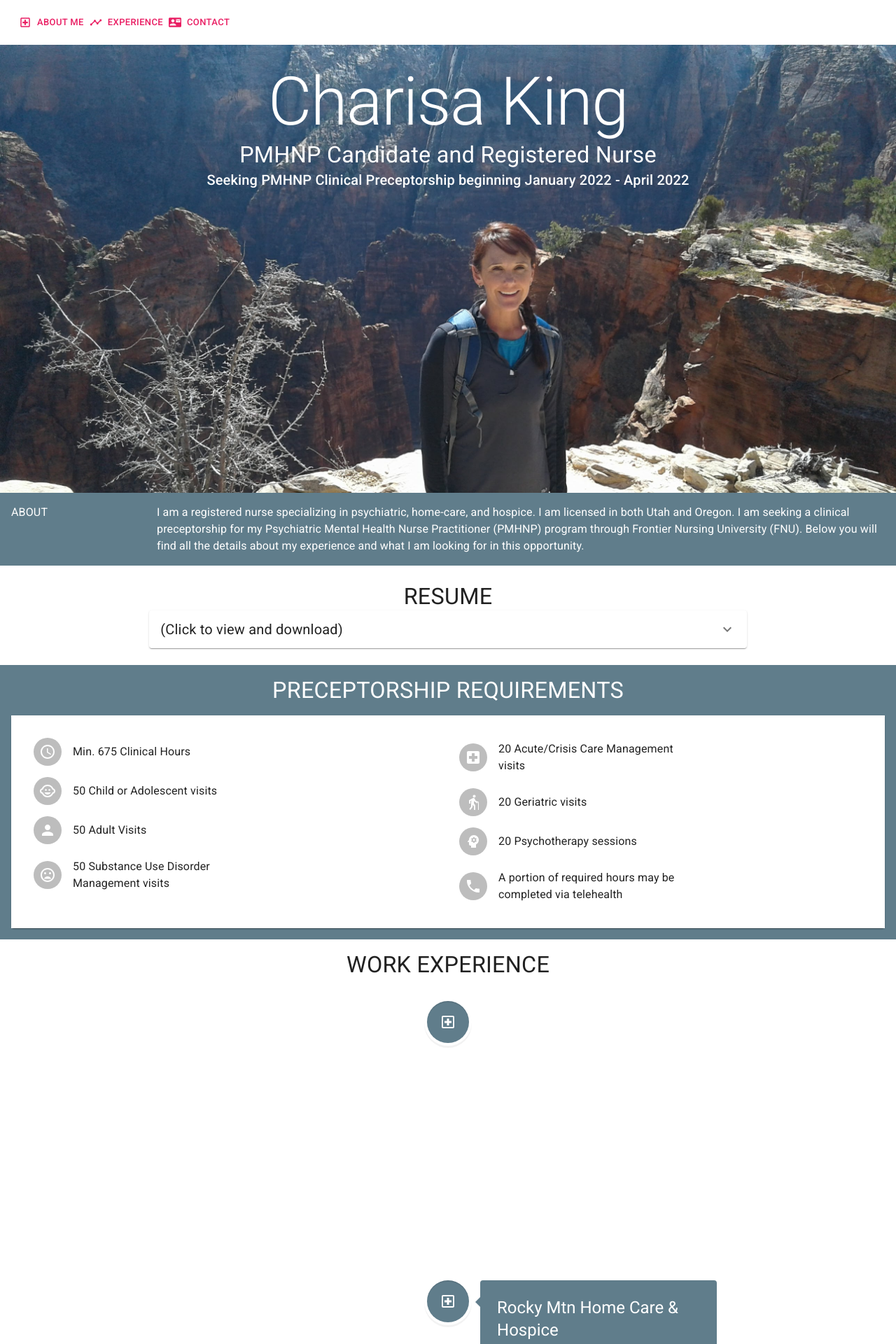
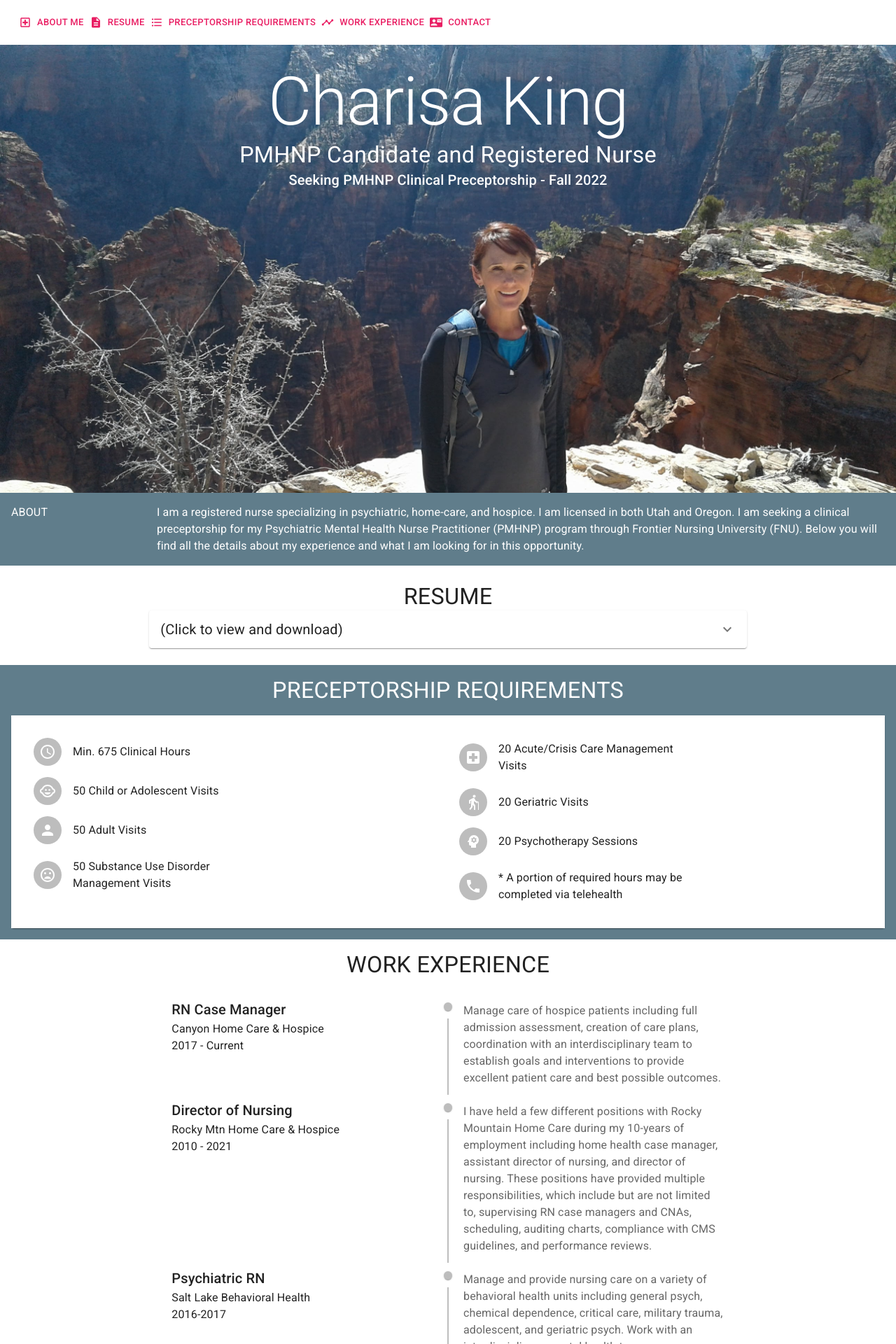
Before and after one commit to rickahlander/charisakingresume, a React (Create React App) app: page / in a window 1280 px wide. Shown: the top 1920 px of the page at 70% size. Built offline with nearby package versions, Linux system fonts and the light colour scheme.

Commit message:
Update timeline

```diff
--- a/package.json
+++ b/package.json
@@ -7,6 +7,7 @@
     "@emotion/react": "^11.4.1",
     "@emotion/styled": "^11.3.0",
     "@mui/icons-material": "^5.0.0",
+    "@mui/lab": "^5.0.0-alpha.49",
     "@mui/material": "^5.0.0",
     "@testing-library/jest-dom": "^4.2.4",
     "@testing-library/react": "^9.3.2",
@@ -15,8 +16,7 @@
     "react-dom": "^17.0.2",
     "react-scripts": "4.0.3",
     "react-scroll": "^1.8.4",
-    "react-swipeable-views": "^0.14.0",
-    "react-vertical-timeline-component": "^3.3.0"
+    "react-swipeable-views": "^0.14.0"
   },
   "scripts": {
     "start": "react-scripts start",
--- a/src/App.js
+++ b/src/App.js
@@ -31,7 +31,7 @@ function App() {
       <Box>
         <AppBar />
         <Marquee />
-        <Box name="about">
+        <Box name="about me">
           <About />
         </Box>
         <Hidden smDown>
@@ -39,10 +39,10 @@ function App() {
             <Resume />
           </Box>
         </Hidden>
-        <Box name="requirements">
+        <Box name="preceptorship requirements">
           <Requirements />
         </Box>
-        <Box name="timeline">
+        <Box name="work experience">
           <Projects />
         </Box>
         <Box name="portfolio">
--- a/src/components/AppBar/index.jsx
+++ b/src/components/AppBar/index.jsx
@@ -10,11 +10,14 @@ import Box from "@mui/material/Box";
 import AboutIcon from "@mui/icons-material/LocalHospitalOutlined";
 import TimelineIcon from "@mui/icons-material/Timeline";
 import ContactIcon from "@mui/icons-material/ContactMail";
+import DescriptionIcon from '@mui/icons-material/Description';
+import FormatListBulletedIcon from '@mui/icons-material/FormatListBulleted';
 
 //REACT SCROLL
 import {
   Link,
 } from "react-scroll";
+import { IconButton } from "@mui/material";
 
 
 const buttons = [
@@ -24,7 +27,17 @@ const buttons = [
     key: "key4"
   },
   {
-    label: "experience",
+    label: "resume",
+    Icon: <DescriptionIcon />,
+    key: "key6"
+  },
+  {
+    label: "preceptorship requirements",
+    Icon: <FormatListBulletedIcon />,
+    key: "key7"
+  },
+  {
+    label: "work experience",
     Icon: <TimelineIcon />,
     key: "key5"
   },
@@ -43,22 +56,12 @@ const renderButton = ({ label, Icon, key }) => (
   </Link>
 );
 
-export default function ButtonAppBar({ isDarkTheme, setUseDarkTheme }) {
+export default function ButtonAppBar() {
   return (
     <Box sx={{ flexGrow: 1 }}>
       <AppBar position="static" color="secondary">
         <Toolbar>
-          <Grid direction="row" container justifyContent="space-between">
-            <Grid item>
-              <Grid direction="row" container justifyContent="flex-start">
-                <Hidden smDown>
-                  <Grid item>
-                    {buttons.map(renderButton)}
-                  </Grid>
-                </Hidden>
-              </Grid>
-            </Grid>
-          </Grid>
+          {buttons.map(renderButton)}
         </Toolbar>
       </AppBar>
     </Box>
--- a/src/components/Marquee/index.jsx
+++ b/src/components/Marquee/index.jsx
@@ -3,14 +3,13 @@ import Typography from "@mui/material/Typography";
 import img from "../../assets/images/charisa-zions.jpg";
 import Grid from "@mui/material/Grid";
 
-export default function PaperSheet({ isDarkTheme }) {
+export default function PaperSheet() {
   return (
     <Grid sx={{
       background: `url(${img}) no-repeat center top;`,
       backgroundSize: "cover",
       height: "800px",
       maxHeight: "80vh",
-      filter: isDarkTheme ? "grayscale(100%)" : "",
       padding: "16px"
     }}
       container
@@ -30,7 +29,7 @@ export default function PaperSheet({ isDarkTheme }) {
       </Grid>
       <Grid item>
         <Typography sx={{ color: "white" }} variant="h6">
-        Seeking PMHNP Clinical Preceptorship beginning January 2022 - April 2022
+        Seeking PMHNP Clinical Preceptorship - Fall 2022
         </Typography>
       </Grid>
       <Grid item xs={8}>
--- a/src/components/Requirements/index.jsx
+++ b/src/components/Requirements/index.jsx
@@ -68,7 +68,7 @@ const Requirements = () => (
                       <ChildCareIcon />
                     </Avatar>
                   </ListItemAvatar>
-                  <ListItemText primary="50 Child or Adolescent visits" />
+                  <ListItemText primary="50 Child or Adolescent Visits" />
                 </ListItem>
                 <ListItem>
                   <ListItemAvatar>
@@ -84,7 +84,7 @@ const Requirements = () => (
                       <MoodBadIcon />
                     </Avatar>
                   </ListItemAvatar>
-                  <ListItemText primary="50 Substance Use Disorder Management visits" />
+                  <ListItemText primary="50 Substance Use Disorder Management Visits" />
                 </ListItem>
               </List>
             </Grid>
@@ -96,7 +96,7 @@ const Requirements = () => (
                       <LocalHospitalIcon />
                     </Avatar>
                   </ListItemAvatar>
-                  <ListItemText primary="20 Acute/Crisis Care Management visits" />
+                  <ListItemText primary="20 Acute/Crisis Care Management Visits" />
                 </ListItem>
                 <ListItem>
                   <ListItemAvatar>
@@ -104,7 +104,7 @@ const Requirements = () => (
                       <ElderlyIcon />
                     </Avatar>
                   </ListItemAvatar>
-                  <ListItemText primary="20 Geriatric visits" />
+                  <ListItemText primary="20 Geriatric Visits" />
                 </ListItem>
                 <ListItem>
                   <ListItemAvatar>
@@ -112,7 +112,7 @@ const Requirements = () => (
                       <PsychologyIcon />
                     </Avatar>
                   </ListItemAvatar>
-                  <ListItemText primary="20 Psychotherapy sessions" />
+                  <ListItemText primary="20 Psychotherapy Sessions" />
                 </ListItem>
                 <ListItem>
                   <ListItemAvatar>
@@ -120,7 +120,7 @@ const Requirements = () => (
                       <PhoneIcon />
                     </Avatar>
                   </ListItemAvatar>
-                  <ListItemText primary="A portion of required hours may be completed via telehealth" />
+                  <ListItemText primary="* A portion of required hours may be completed via telehealth" />
                 </ListItem>
               </List>
             </Grid>
--- a/src/containers/Portoflio/index.jsx
+++ b/src/containers/Portoflio/index.jsx
@@ -1,5 +1,6 @@
 import React from "react";
 import Avatar from "@mui/material/Avatar";
+import Box from "@mui/material/Box";
 import Grid from "@mui/material/Grid";
 import Paper from "@mui/material/Paper";
 import List from "@mui/material/List";
@@ -12,7 +13,7 @@ import SchoolIcon from '@mui/icons-material/School';
 import GroupIcon from '@mui/icons-material/Group';
 
 
-const portfolio = ({ useDarkTheme }) => {
+const portfolio = () => {
   return (
     <Grid sx={{
       backgroundColor: "#607d8b",
@@ -30,9 +31,12 @@ const portfolio = ({ useDarkTheme }) => {
         paddingBottom: "16px",
 
       }}>
+        <Box>
+
         <Typography align="center" sx={{ color: "white" }} variant="h4">
-          EDUCATION / CREDENTIALS / ASSOCIATIONS
+        <SchoolIcon /> EDUCATION &nbsp;-&nbsp; <MedicalServicesIcon /> CREDENTIALS &nbsp;-&nbsp; <GroupIcon /> ASSOCIATIONS
         </Typography>
+        </Box>
       </Grid>
       <Grid item xs={12} sm={12} md={12}>
         <Grid item xs={12} sm={12} md={12}>
--- a/src/containers/Projects/index.jsx
+++ b/src/containers/Projects/index.jsx
@@ -1,23 +1,21 @@
 import React from "react";
 import Typography from "@mui/material/Typography";
 import Grid from "@mui/material/Grid";
-// import Grid from "@mui/material/Grid";
 import listProjects from "./projects";
-// import MediaCard from "../../components/MediaCard";
 import AboutIcon from "@mui/icons-material/LocalHospitalOutlined";
-
-import {
-  VerticalTimeline,
-  VerticalTimelineElement,
-} from "react-vertical-timeline-component";
-import "react-vertical-timeline-component/style.min.css";
+import Timeline from '@mui/lab/Timeline';
+import TimelineItem from '@mui/lab/TimelineItem';
+import TimelineSeparator from '@mui/lab/TimelineSeparator';
+import TimelineConnector from '@mui/lab/TimelineConnector';
+import TimelineContent from '@mui/lab/TimelineContent';
+import TimelineOppositeContent from '@mui/lab/TimelineOppositeContent';
+import TimelineDot from '@mui/lab/TimelineDot';
 
 const renderProjectCard = (
   { header, subheader, title, date, key }
 ) => (
-  <VerticalTimelineElement
+  <TimelineItem
     key={key}
-    className="vertical-timeline-element--work"
     contentStyle={{
       background: "#607d8b",
       color: "#000",
@@ -27,28 +25,33 @@ const renderProjectCard = (
     iconStyle={{ background: "#607d8b", color: "#fff" }}
     icon={<AboutIcon />}
   >
-    <Typography variant="h5" align="left" sx={{ color: "#fff" }}>
-      {header}
-    </Typography>
-    <Typography variant="subtitle1" align="left" sx={{ color: "#fff" }}>
+    <TimelineContent><Typography variant="h6" component="span">
       {subheader}
     </Typography>
-    <Typography variant="body2" align="left" sx={{ color: "#fff" }}>
-      {title}
-    </Typography>
-  </VerticalTimelineElement>
+      <Typography>{header}</Typography>
+      <Typography>{date}</Typography>
+      </TimelineContent>
+    <TimelineSeparator>
+      <TimelineDot />
+      <TimelineConnector />
+    </TimelineSeparator>
+    <TimelineOppositeContent color="text.secondary" sx={{ py: '12px', px: 2 }}>
+      <Typography align="left" >{title}</Typography>
+
+    </TimelineOppositeContent>
+  </TimelineItem>
 );
 
 const projects = () => (
   <Grid container justifyContent="center">
-    <Grid item xs={12} sm={10} md={8} sx={{paddingTop: "16px"}}>
-    <Typography align="center" variant="h4">
-      WORK EXPERIENCE</Typography>
-      </Grid>
+    <Grid item xs={12} sm={10} md={8} sx={{ paddingTop: "16px" }}>
+      <Typography align="center" variant="h4">
+        WORK EXPERIENCE</Typography>
+    </Grid>
     <Grid item xs={12} sm={10} md={8}>
-      <VerticalTimeline>
+      <Timeline >
         {listProjects.map((e) => renderProjectCard(e))}
-      </VerticalTimeline>
+      </Timeline>
     </Grid>
   </Grid>
 );
```
Also changed, not shown: src/components/Switch/index.jsx (+2 -9 lines), 1 other file (tests, documents, lock files or other folders).
